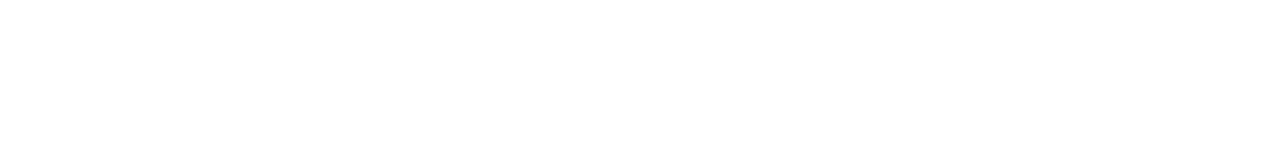
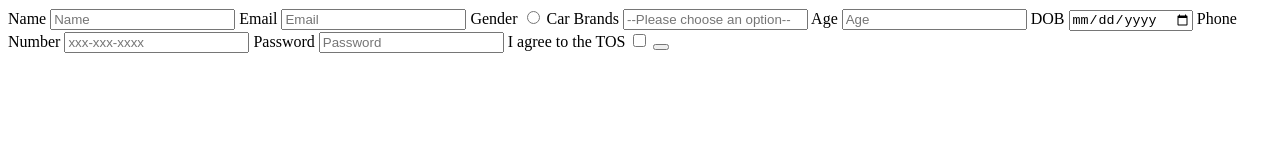
Before and after one commit to acciojob/signup-form-car-MeghanaSubramanyam, a website: page main.html in a window 1280 px wide. Drawn offline with Linux system fonts and the light colour scheme.

Commit message:
created a submission

```diff
--- a/main.html
+++ b/main.html
@@ -10,6 +10,29 @@
 	<!-- the entire body must be written by student -->
     <script type="text/javascript" src="./script.js">
 </script>
+	<form method="post">
+		<label for="name">Name</label>
+		<input id="name" type="text" required placeholder="Name">
+		<label for="email">Email</label>
+		<input id="email" type="email" required placeholder="Email">
+		<label for="gender_m,gender_f">Gender</label>
+		<input id="gender_m,gender_f" type="radio" required name="gender">
+		<!-- <input id="gender_m,gender_f" type="radio" required name="gender" -->
+		<label for="cars">Car Brands</label>
+		<input id="cars" type="Select" required placeholder="--Please choose an option--">
+		<label for="age">Age</label>
+		<input id="age" type="number" required placeholder="Age">
+		<label for="dob">DOB</label>
+		<input id="dob" type="date" required>
+		<label for="tel">Phone Number</label>
+		<input id="tel" type="tel" placeholder="xxx-xxx-xxxx">
+		<label for="password">Password</label>
+		<input id="password" type="password" required placeholder="Password">
+		<label for="tos">I agree to the TOS</label>
+		<input id="tos" type="checkbox" required>
+		<button type="submit">
+	</form>
+
 
 </body>
 
```
